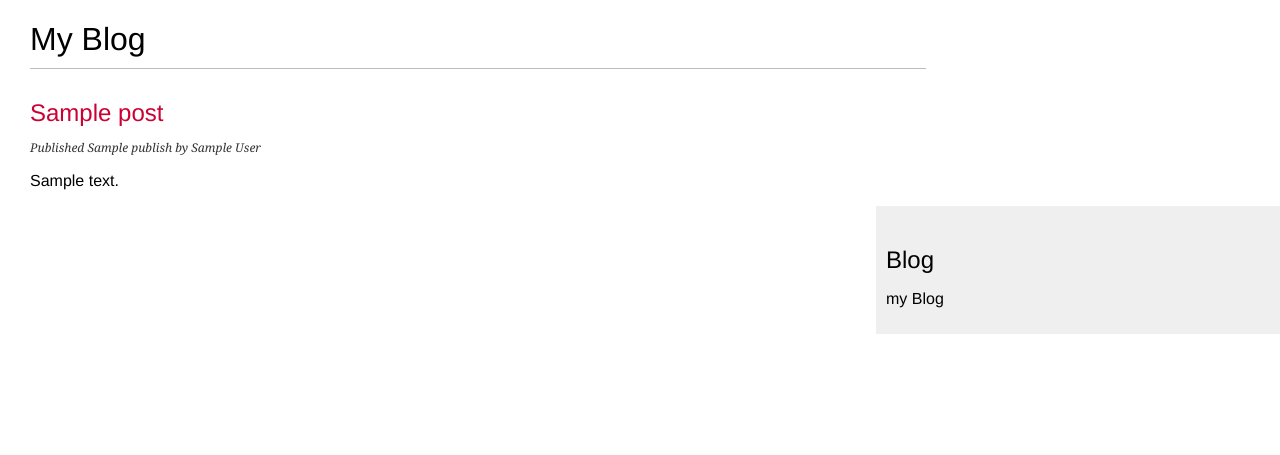
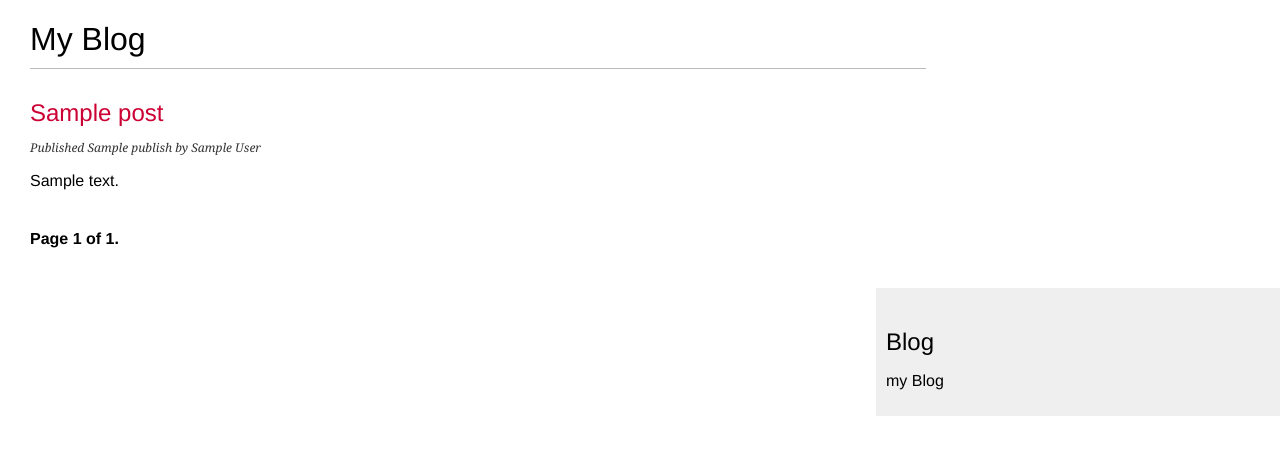
Before and after one commit to golanghack/2024_pro, a Django app: template python3.12/django/app_05/blog/templates/blog/post/list.html in a window 1280 px wide. Shown: the top 455 px of the page. Run offline with Django 5.2, Linux system fonts and the light colour scheme; the template is opened without the code that fills it: most values are stand-ins (such as "Sample title", 1, 10 or a date in 2020).

Commit message:
CHANGED
Changed a program -> python3.12 -> django -> app_05 -> blog -> templates -> post -> list

Added pagination in list

```diff
--- a/python3.12/django/app_05/blog/templates/blog/post/list.html
+++ b/python3.12/django/app_05/blog/templates/blog/post/list.html
@@ -16,4 +16,5 @@
         </p>
             {{ post.body|truncatewords:30|linebreaks }}
     {% endfor %}
+    {% include 'pagination.html' with page=posts %}
 {% endblock content %}
```
